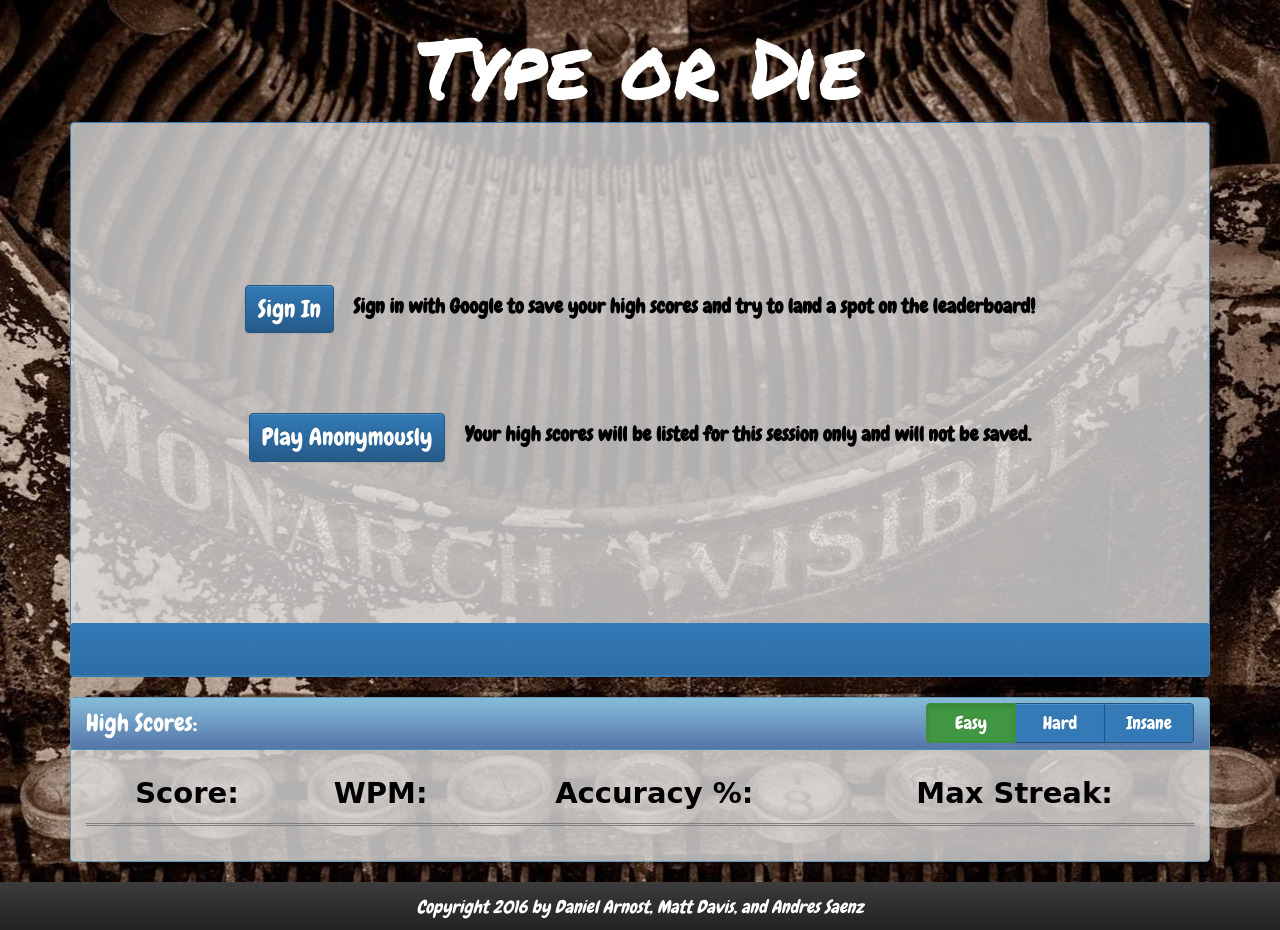
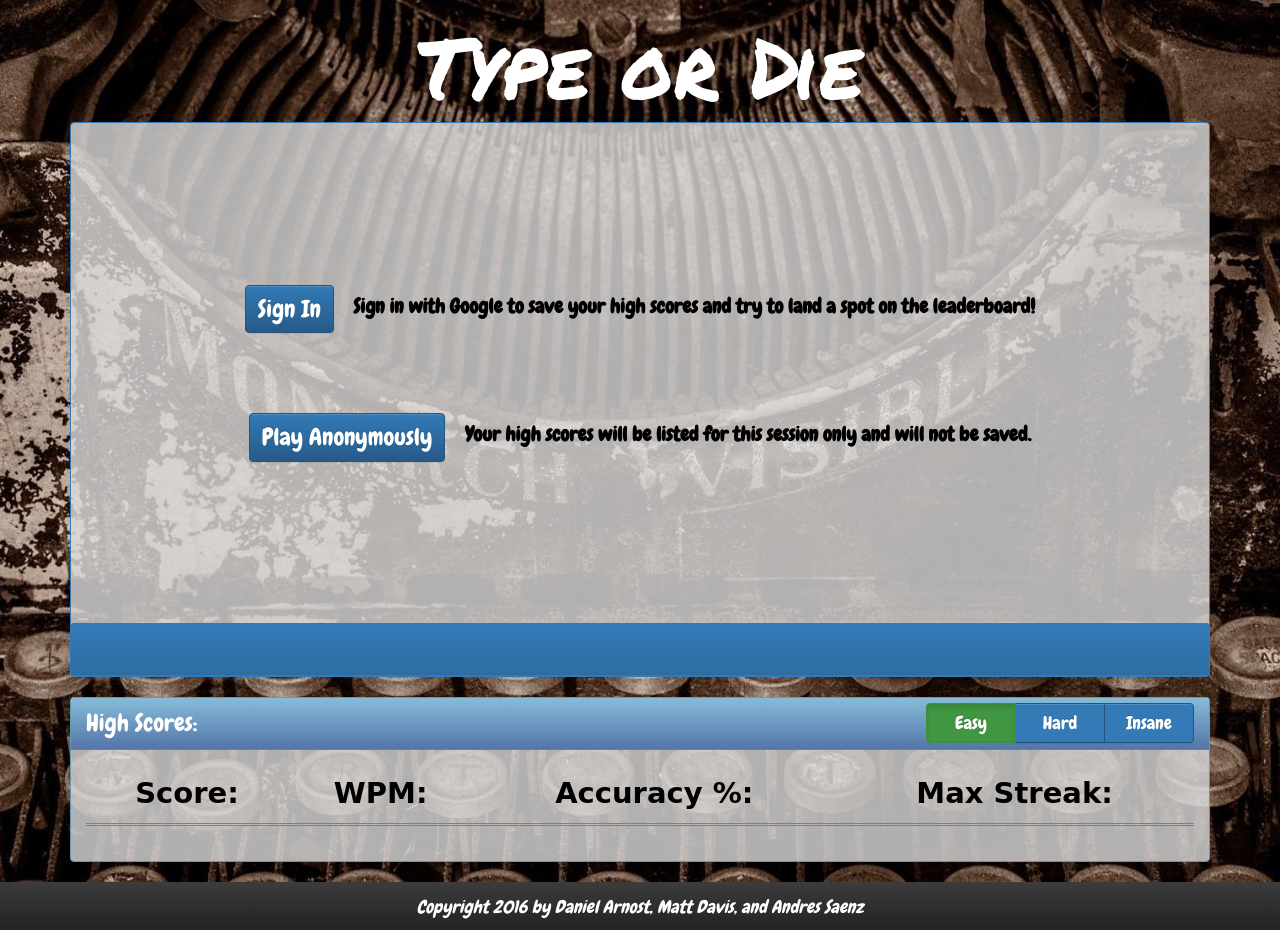
Before and after one commit to mattsplats/Type_Or_Die, a PHP site: page / in a window 1280 px wide. Shown: the part 51-981 px from the top of the page. Run offline with PHP 8.4, Linux system fonts and the light colour scheme; lists and menus that the app fills with data are empty; some libraries are stand-ins or nearby versions; some web fonts are replaced.

Commit message:
Background image cover setting updated part 2

```diff
--- a/assets/css/style.css
+++ b/assets/css/style.css
@@ -4,7 +4,7 @@ html {
 }
 
 body {
-  background: #444444 url(../images/default.jpg) no-repeat center top;
+  background: #444444 url(../images/default.jpg) no-repeat center top / cover;
   color: black;
   /* Margin bottom by footer height */
   margin-bottom: 48px;
```
